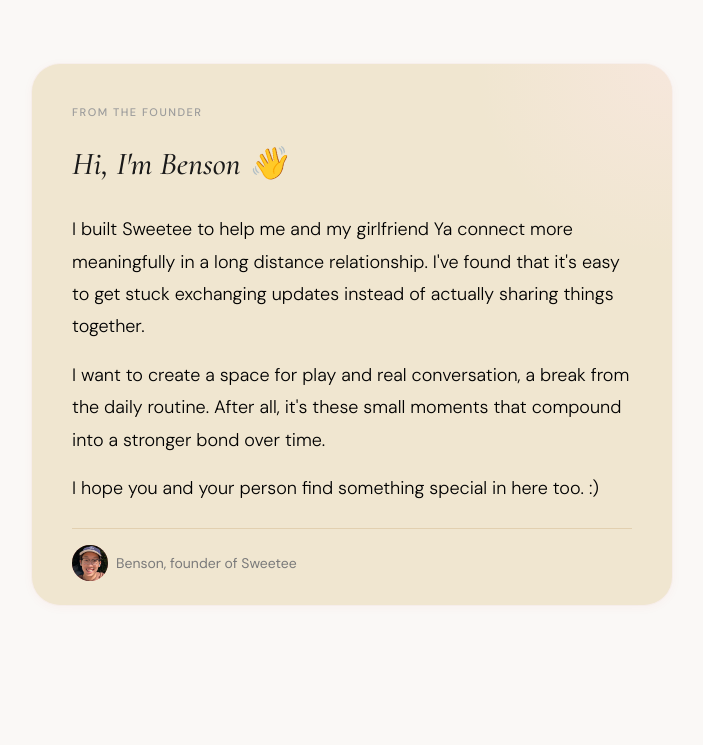
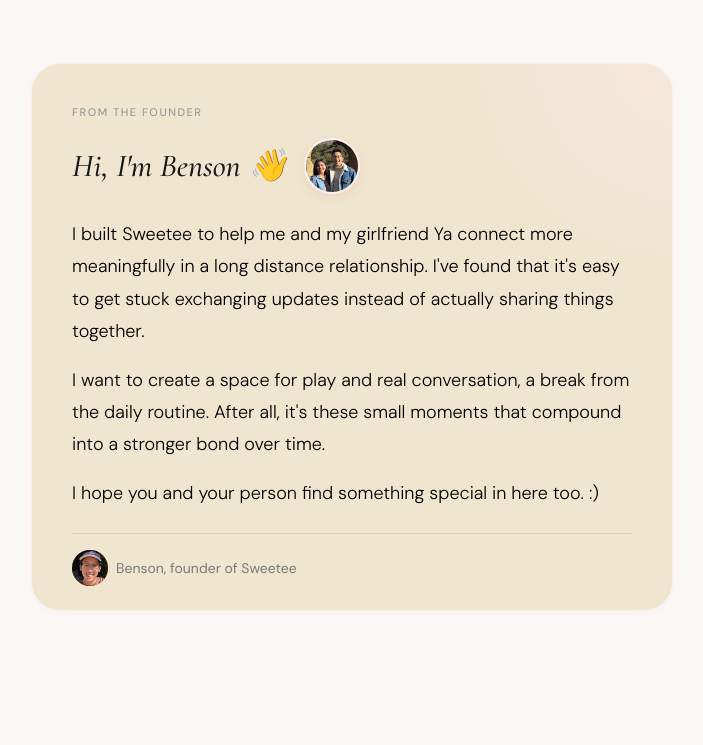
Before and after one commit to BensonChiang0605/sweetee-app, a plain HTML site: page index.html in a window 1280 px wide. Shown: the part 1520-2265 px from the top of the page, without its empty margins (288-991 px from the left). Drawn offline with nearby package versions, Linux system fonts and the light colour scheme.

Commit message:
me and ya photo

```diff
--- a/index.html
+++ b/index.html
@@ -92,7 +92,10 @@
   <section class="founder">
     <div class="founder__card reveal">
       <div class="founder__label">From the Founder</div>
-      <h2 class="founder__heading">Hi, I'm Benson 👋</h2>
+      <div class="founder__heading-container">
+        <h2 class="founder__heading">Hi, I'm Benson 👋</h2>
+        <img src="me-n-ya.jpg" alt="Benson and Ya" class="founder__couple-img" />
+      </div>
       <div class="founder__body">
         <p>
           I built Sweetee to help me and my girlfriend Ya connect more meaningfully in a long distance relationship.
--- a/styles.css
+++ b/styles.css
@@ -484,14 +484,30 @@ a {
     position: relative;
 }
 
+.founder__heading-container {
+    display: flex;
+    align-items: center;
+    gap: var(--space-md);
+    margin-bottom: var(--space-lg);
+}
+
 .founder__heading {
     font-family: var(--font-headline);
     font-weight: 500;
     font-style: italic;
     font-size: 32px;
     color: var(--neutral-900);
-    margin-bottom: var(--space-lg);
+    margin-bottom: 0;
     position: relative;
+}
+
+.founder__couple-img {
+    width: 56px;
+    height: 56px;
+    border-radius: 50%;
+    object-fit: cover;
+    box-shadow: 0 4px 12px rgba(192, 57, 43, 0.1);
+    border: 2px solid var(--rose-100);
 }
 
 .founder__body {
```
Also changed, not shown: me-n-ya.jpg (added).
